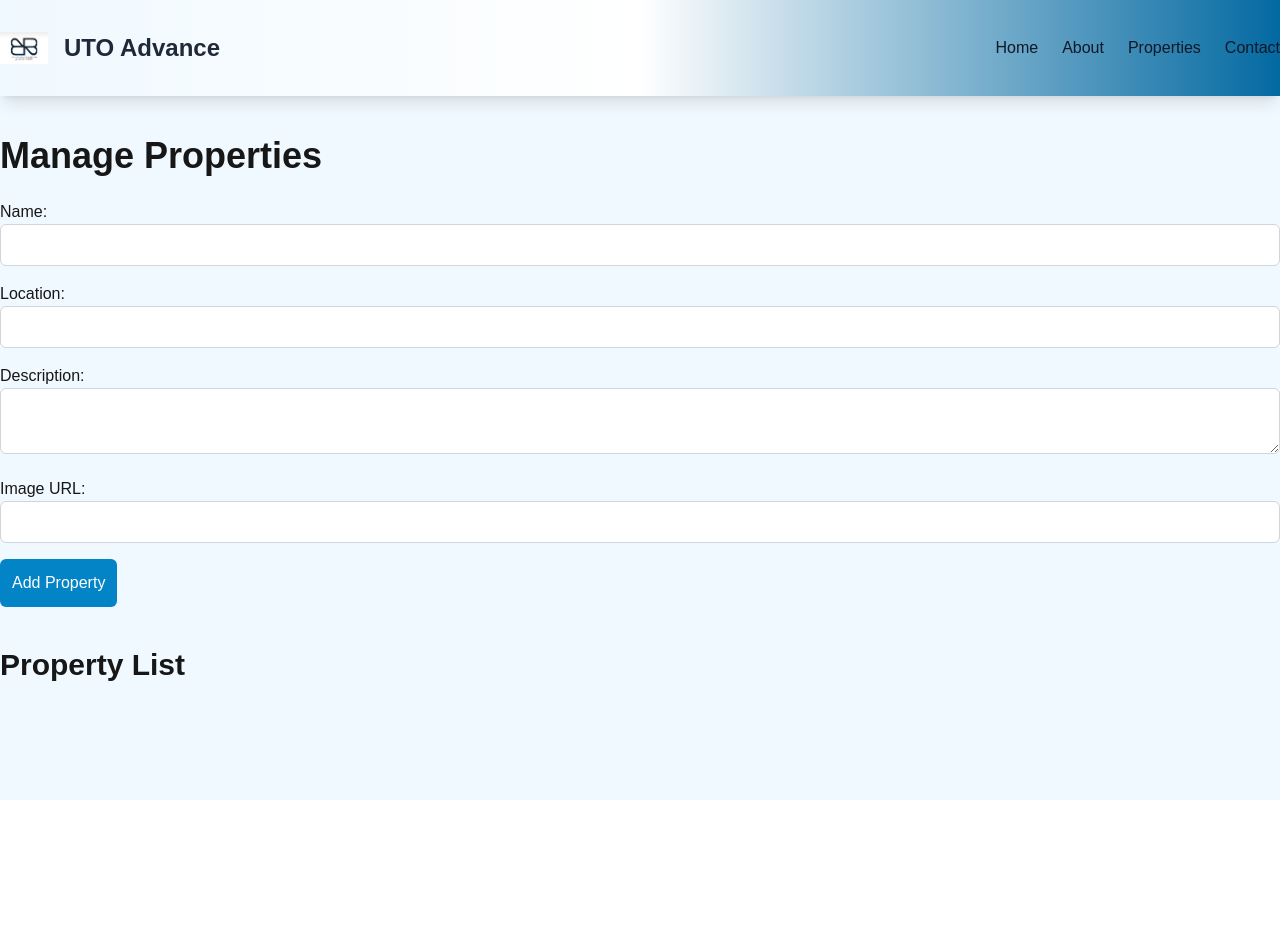
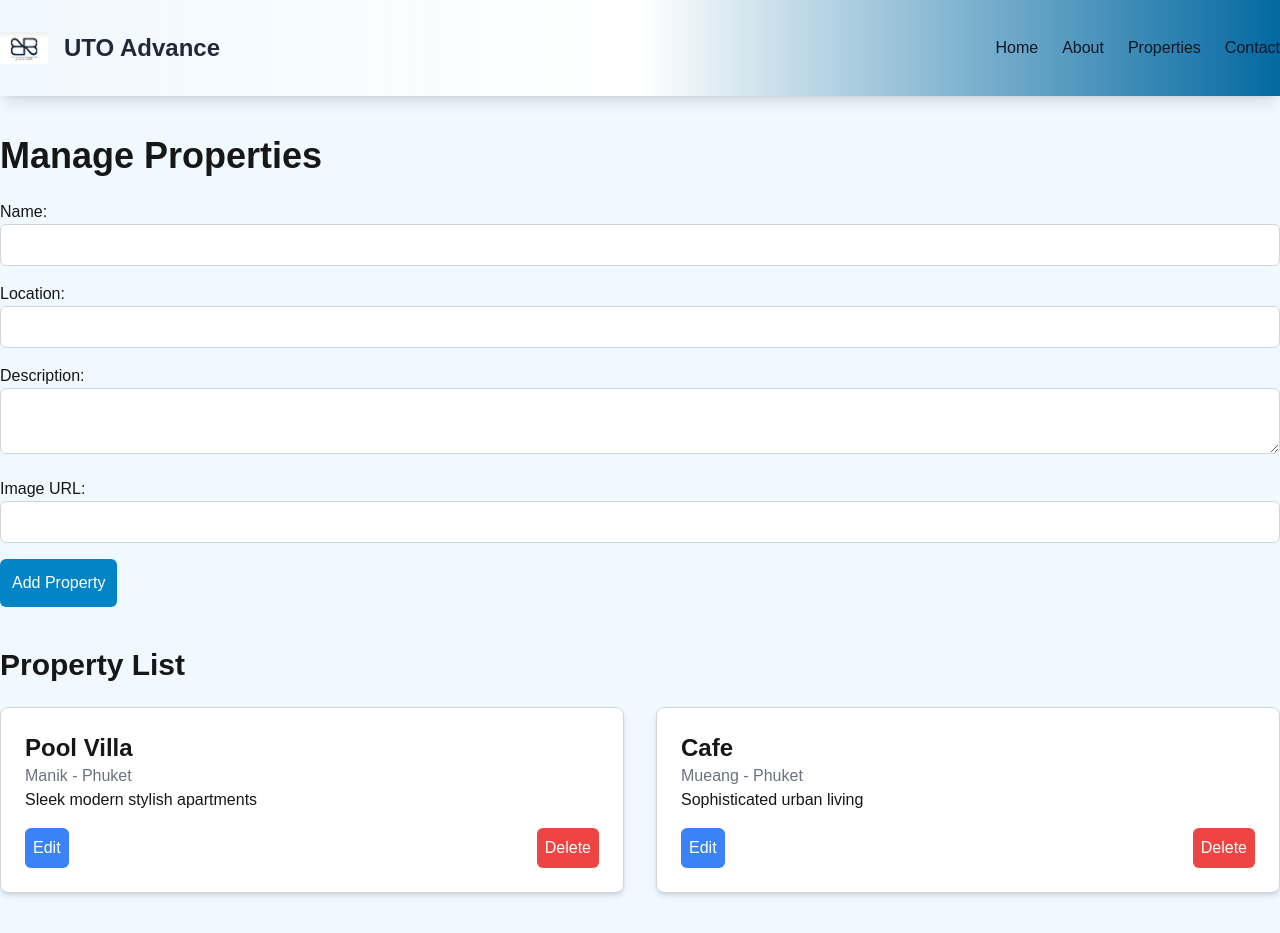
Before and after one commit to patsa14/miniproject, a Next.js app: page /admin/properties in a window 1280 px wide. Before the commit the page ends 800 px from the top, so only its background shows below. Built offline with nearby package versions, Linux system fonts and the light colour scheme.

Commit message:
Update CRUD

```diff
--- a/app/admin/properties/page.js
+++ b/app/admin/properties/page.js
@@ -13,7 +13,6 @@ export default function AdminPropertiesPage() {
   });
   const [editingProperty, setEditingProperty] = useState(null);
 
-  // Fetch properties on component mount
   useEffect(() => {
     async function fetchProperties() {
       const response = await fetch('/api/admin/properties');
@@ -22,7 +21,21 @@ export default function AdminPropertiesPage() {
     }
 
     fetchProperties();
-  }, []);
+  }, []);  // Only runs once when the component mounts
+
+  // After adding a property, refetch the properties list
+  useEffect(() => {
+    async function fetchProperties() {
+      const response = await fetch('/api/admin/properties');
+      const data = await response.json();
+      setProperties(data);
+    }
+
+    if (properties.length > 0) {
+      fetchProperties();
+    }
+  }, [properties]);  // Triggered when the properties array changes
+
 
   const handleChange = (e) => {
     const { name, value } = e.target;
@@ -58,14 +71,16 @@ export default function AdminPropertiesPage() {
       }
 
       const updatedProperty = await response.json();
+
+      // If it's a POST request (new property), add the new property to the existing list of properties
       if (method === 'POST') {
-        setProperties((prev) => [...prev, updatedProperty]);  // Add new property
+        setProperties((prevProperties) => [...prevProperties, updatedProperty]); // Keep old properties and add the new one
       } else {
-        setProperties((prev) =>
-          prev.map((property) =>
+        setProperties((prevProperties) =>
+          prevProperties.map((property) =>
             property.id === updatedProperty.id ? updatedProperty : property
           )
-        );  // Update existing property
+        );  // For PUT, update the specific property
       }
 
       // Reset form and state
@@ -76,6 +91,7 @@ export default function AdminPropertiesPage() {
       alert('Failed to save property');
     }
   };
+
 
   const handleDelete = async (id) => {
     try {
--- a/app/api/admin/properties/route.js
+++ b/app/api/admin/properties/route.js
@@ -1,9 +1,24 @@
 import { NextResponse } from 'next/server';
 
-let properties = [];  // Replace with your database or data source
+let properties = [
+  {
+    id: 1,
+    name: "Pool Villa",
+    location: "Manik - Phuket",
+    description: "Sleek modern stylish apartments",
+    img: "/images/pool.jpg",
+  },
+  {
+    id: 2,
+    name: "Cafe",
+    location: "Mueang - Phuket",
+    description: "Sophisticated urban living",
+    img: "/images/pro1.jpg",
+  }
+];  // Make sure this array is not cleared out unexpectedly
 
 export async function GET() {
-  return NextResponse.json(properties);
+  return NextResponse.json(properties);  // Return all properties
 }
 
 export async function POST(req) {
--- a/app/properties/page.js
+++ b/app/properties/page.js
@@ -1,16 +1,15 @@
 'use client';
 
-import React from 'react';
+import React, { useEffect, useState } from 'react';
 import Link from 'next/link';
 
 export default function Properties() {
-  const properties = [
+  const defaultProperties = [
     {
       id: 1,
       name: "Pool Villa",
       location: "Manik - Phuket",
       description: "Discover the epitome of contemporary living in our sleek and chic modern stylish apartments.",
-    //   price: "$150,000",
       img: "/images/pool.jpg",
     },
     {
@@ -18,14 +17,34 @@ export default function Properties() {
       name: "Cafe",
       location: "Mueang - Phuket",
       description: "Experience the perfect blend of sophistication and urban living in our cutting-edge contemporary apartments.",
-    //   price: "$150,000",
       img: "/images/pro1.jpg",
     },
   ];
 
+  const [properties, setProperties] = useState(defaultProperties);
+
+  useEffect(() => {
+    // Fetch properties from the API
+    async function fetchProperties() {
+      try {
+        const response = await fetch('/api/admin/properties');
+        if (!response.ok) {
+          throw new Error('Failed to fetch properties');
+        }
+        const data = await response.json();
+        if (data.length > 0) {
+          setProperties(data);
+        }
+      } catch (error) {
+        console.error('Error fetching properties:', error);
+        // Keep the default properties if the API fails
+      }
+    }
+    fetchProperties();
+  }, []);
+
   return (
     <main className="min-h-screen bg-sky-50">
-
       {/* Header (Navigation Bar) */}
       <header className="sticky top-0 bg-gradient-to-l from-sky-700 via-white shadow-lg py-6 z-50">
         <div className="container mx-auto flex justify-between items-center">
@@ -88,15 +107,12 @@ export default function Properties() {
                   <h3 className="text-3xl font-semibold text-gray-900">{property.name}</h3>
                   <p className="text-gray-500 uppercase text-sm">{property.location}</p>
                   <p className="text-gray-700">{property.description}</p>
-            <p className="text-2xl font-bold text-sky-800">{property.price}</p>
                 </div>
               </div>
             </div>
           ))}
         </div>
       </section>
-
-
 
       {/* Footer */}
       <footer className="bg-gray-800 text-white py-8">
```
Lines whose indentation alone changed are shown as unchanged.
